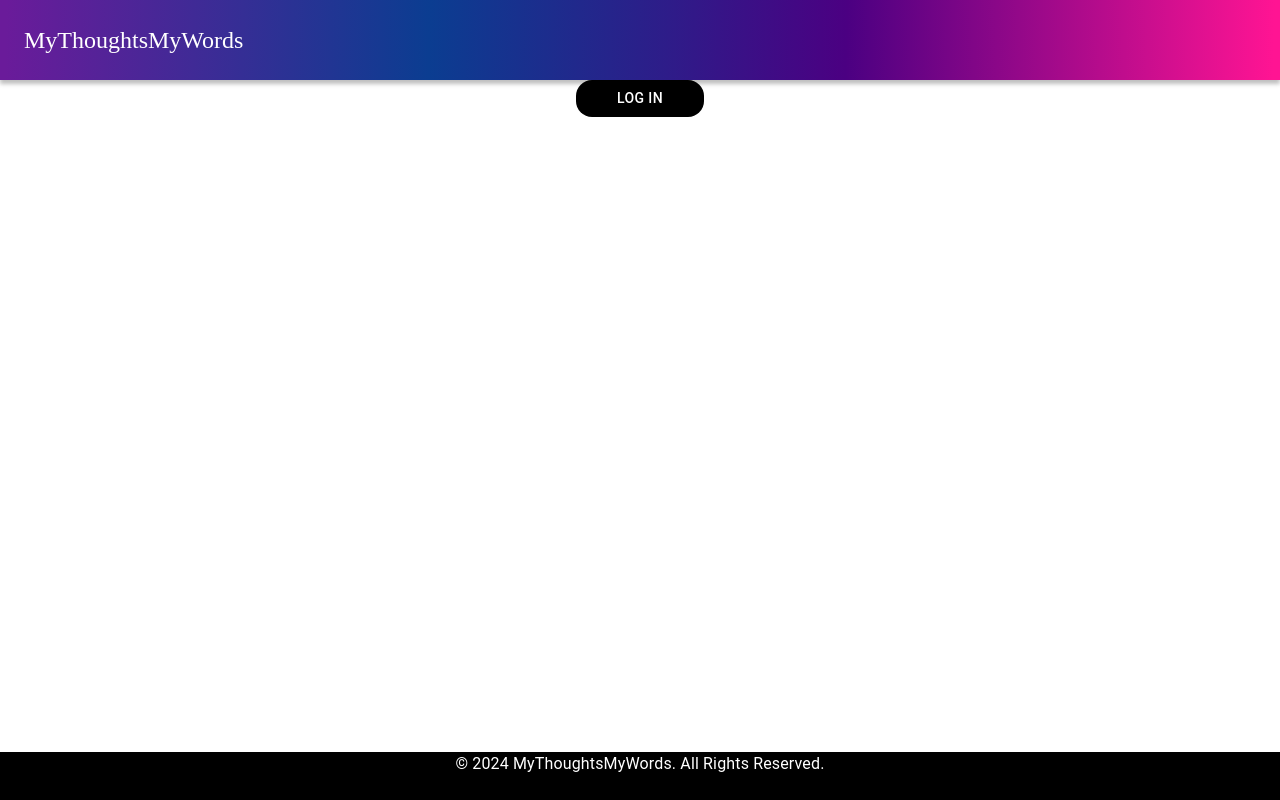
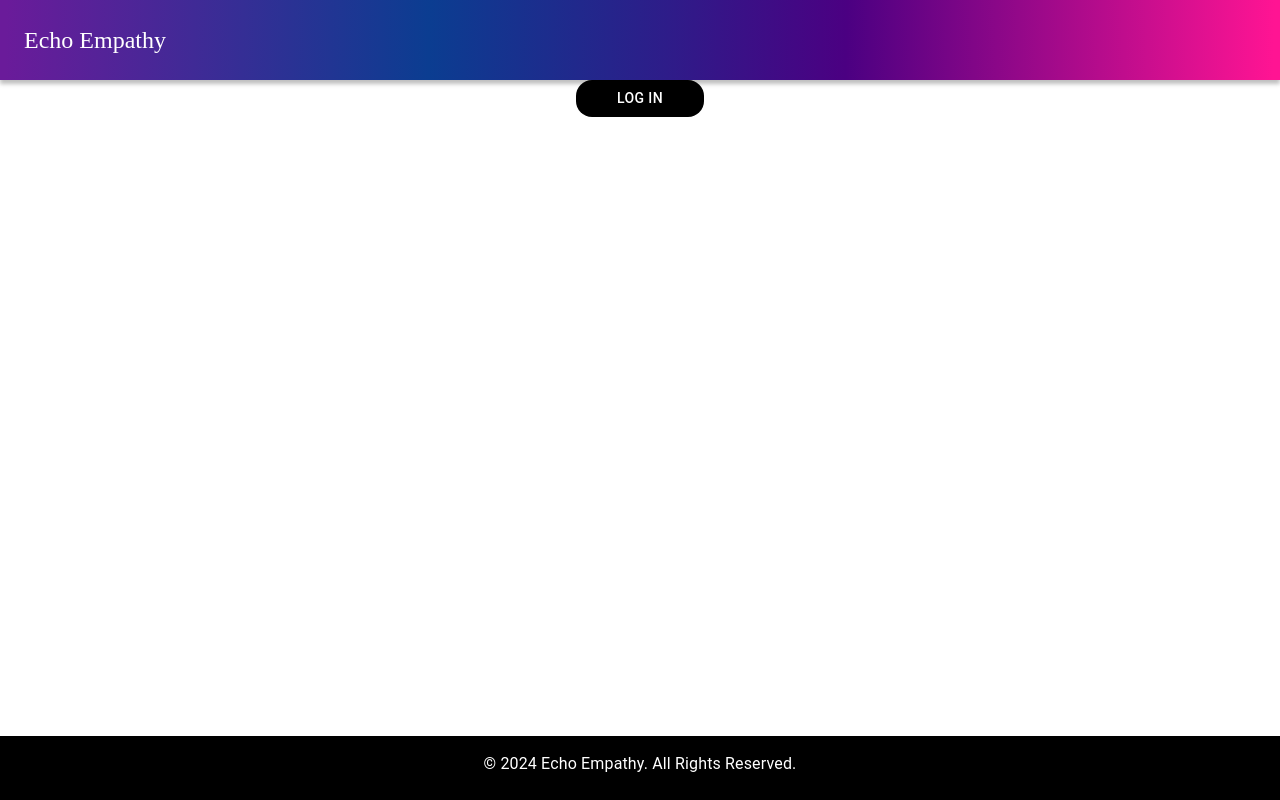
Before and after one commit to Vihangip/EchoEmpathy, a React (Create React App) app in the folder client/: page / in a window 1280 px wide. Built offline with nearby package versions, Linux system fonts and the light colour scheme.

Commit message:
modify components on landing page

```diff
--- a/client/src/App.js
+++ b/client/src/App.js
@@ -1,6 +1,7 @@
 import logo from './logo.svg';
 import './App.css';
 import HomePage from './pages/HomePage.js';
+import {Route, Router, Routes} from "react-router-dom";
 
 function App() {
   return (
--- a/client/src/components/Auth/LogInButton.js
+++ b/client/src/components/Auth/LogInButton.js
@@ -8,7 +8,7 @@ export const LogInButton = styled(Button) ({
     background: 'black',
     width: '8rem',
     '&:hover': {
-        background: '#00468C' // 'rgba(255, 105, 180, 0.80)'
+        background: '#6AB181' // 'rgba(255, 105, 180, 0.80)'
     },
     alignSelf: 'center',
     justifyContent: 'center',
--- a/client/src/components/Footer/Footer.js
+++ b/client/src/components/Footer/Footer.js
@@ -4,7 +4,7 @@ import {CustomFooter} from "./FooterStyling";
 function Footer() {
     return (
         <CustomFooter>
-            © 2024 MyThoughtsMyWords. All Rights Reserved.
+            © 2024 Echo Empathy. All Rights Reserved.
         </CustomFooter>
     )
 }
--- a/client/src/components/Footer/FooterStyling.js
+++ b/client/src/components/Footer/FooterStyling.js
@@ -7,4 +7,6 @@ export const CustomFooter = styled(Typography)({
     backgroundColor: 'black',
     height: '3rem',
     justifyItems: 'center',
+    paddingTop: '1rem',
+    textJustify: 'center'
 });
--- a/client/src/components/NavBar/NavBar.js
+++ b/client/src/components/NavBar/NavBar.js
@@ -1,13 +1,14 @@
 import React from "react";
 import { Link } from 'react-router-dom';
-import {CustomNavBar, CustomNavButton, CustomToolBar, NavBarTypography} from "./NavBarStyling"
+import {CustomNavBar, CustomToolBar, NavBarTypography} from "./NavBarStyling"
+import {Container} from "@mui/system";
 
 function NavBar() {
     return (
         <CustomNavBar position="static">
             <CustomToolBar>
                 <NavBarTypography variant="h5">
-                    MyThoughtsMyWords
+                    Echo Empathy
                 </NavBarTypography>
             </CustomToolBar>
         </CustomNavBar>
```
